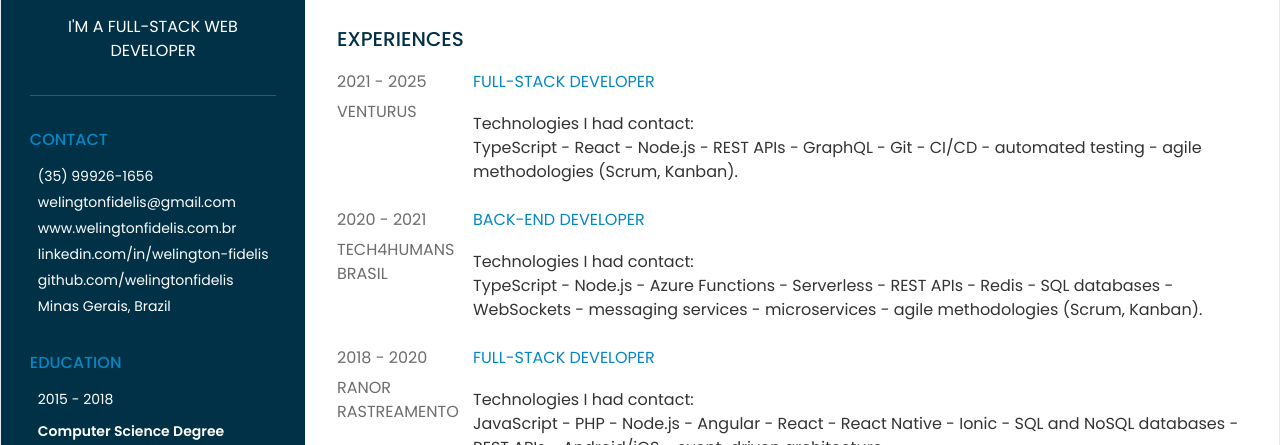
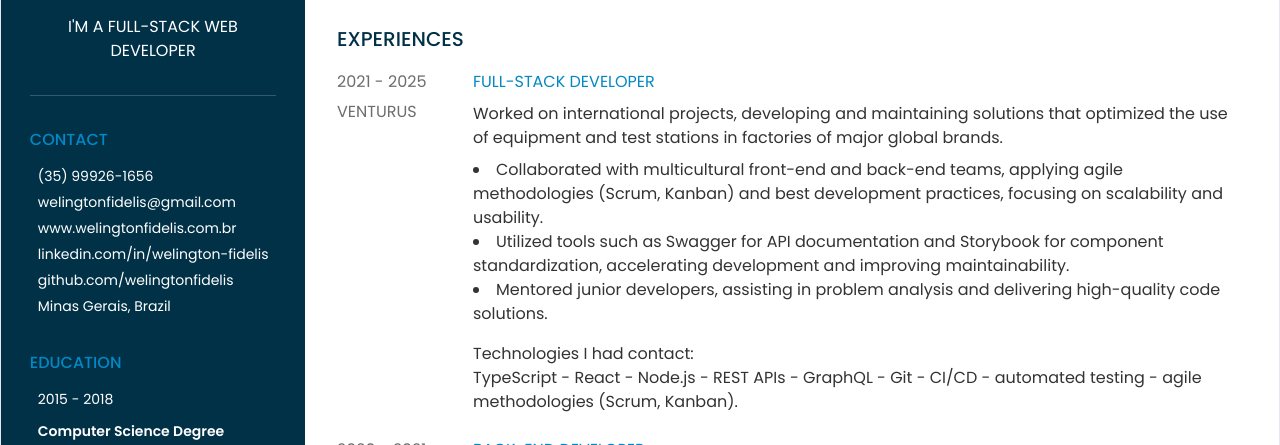
Before and after one commit to welingtonfidelis/portfolio-3, a React (Vite) app: page / in a window 1280 px wide. Both pictures are taken after a click on the button "VIEW MY CV". Shown: the part 355-800 px from the top of the page. Built offline with nearby package versions, Linux system fonts and the light colour scheme; no server answers; the HTML template or start-up script is replaced by a standard one.

Commit message:
Improve experience presentation using new translations text;

```diff
--- a/src/components/jobDetail/index.tsx
+++ b/src/components/jobDetail/index.tsx
@@ -13,15 +13,7 @@ export const JobDetail = (props: Props) => {
       <CompanyName>{t(job.company_name)}</CompanyName>
       <h2>{t(job.position)}</h2>
 
-      <span>{t(job.description)}</span>
-
-      {job.technologies && (
-        <>
-          <br />
-          <span>{t("technologies_contact")}:</span>
-          <span>{t(job.technologies)}</span>
-        </>
-      )}
+      <span>{t(job.job_resume ?? job.description)}</span>
     </Container>
   );
 };
--- a/src/domains/Job.ts
+++ b/src/domains/Job.ts
@@ -5,5 +5,7 @@ export interface JobInterface {
   start: string;
   end: string;
   description: string;
+  job_resume?: string;
+  job_list?: string[];
   technologies?: string;
 }
--- a/src/pages/curriculum/index.tsx
+++ b/src/pages/curriculum/index.tsx
@@ -33,6 +33,7 @@ import {
   HardSkillItemTitle,
   HardSkillItemDescription,
   ServiceSectionTechnologies,
+  ServiceSectionJobDetailList,
 } from "./styles";
 import { FullCurriculum } from "../../components/pdf/fullCurriculum";
 import { SimpleCurriculum } from "../../components/pdf/simpleCurriculum";
@@ -81,6 +82,8 @@ export const Curriculum = () => {
 
     setOnStorage(PREFERENCE_LANGUAGE, lang);
   };
+
+  // return <SimpleCurriculum />;
 
   return (
     <Container>
@@ -234,7 +237,15 @@ export const Curriculum = () => {
                 <ServiceSectionRightTitle>
                   {item.position}
                 </ServiceSectionRightTitle>
-                <span>{item.description}</span>
+                <span>{item.job_resume ?? item.description}</span>
+
+                {item.job_list && (
+                  <ServiceSectionJobDetailList>
+                    {item.job_list.map((itemDetail) => {
+                      return <li>{t(itemDetail)}</li>;
+                    })}
+                  </ServiceSectionJobDetailList>
+                )}
 
                 {item.technologies && (
                   <ServiceSectionTechnologies>
--- a/src/pages/curriculum/styles.ts
+++ b/src/pages/curriculum/styles.ts
@@ -164,10 +164,10 @@ export const SectionRight = styled.div`
   background-color: ${colorTheme.background_b};
   color: ${colorTheme.primary};
   flex: 1;
-  padding: 0 2rem;
+  padding: 0 2rem 2rem 2rem;
 
   @media (max-width: 900px) {
-    padding: 0 1rem;
+    padding: 0 1rem 1rem 1rem;
   }
 `;
 
@@ -212,11 +212,16 @@ export const ServiceSectionRightContent = styled.div`
 export const ServiceSectionRightTitle = styled.span`
   text-transform: uppercase;
   color: ${colorTheme.secondary};
-  margin-bottom: 10px;
+  margin-bottom: 0.5rem;
+`;
+
+export const ServiceSectionJobDetailList = styled.ul`
+  list-style-position: inside;
+  margin-top: 0.5rem;
 `;
 
 export const ServiceSectionTechnologies = styled.div`
   display: flex;
   flex-direction: column;
-  margin-top: 0.5rem;
+  margin-top: 1rem;
 `;
```
